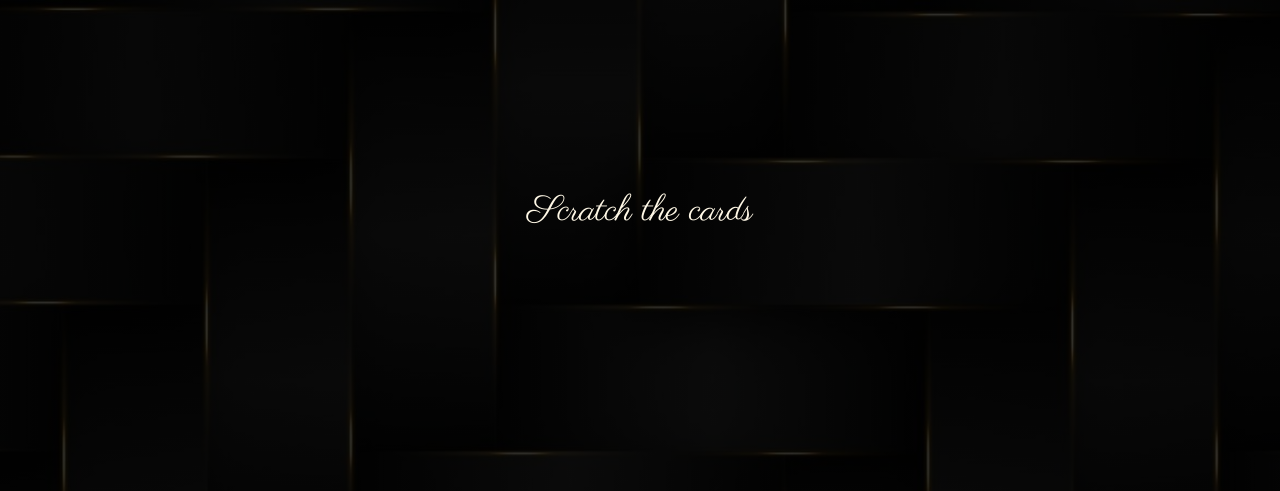
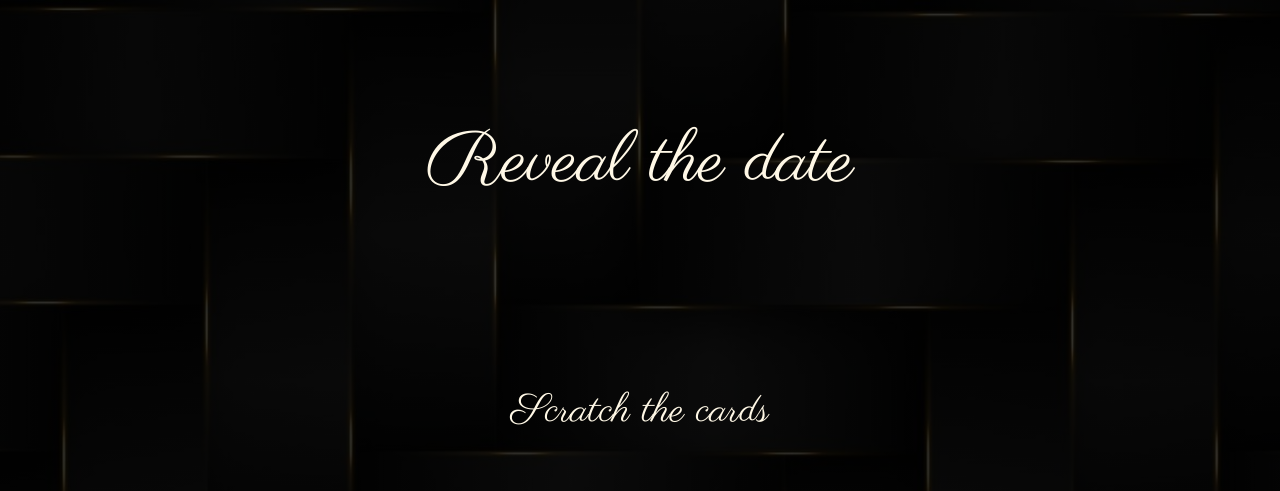
Before and after one commit to FabriceTroubadour/wedding-announcement, a React (Vite) app: page / in a window 1280 px wide. Shown: the part 800-1291 px from the top of the page. Built offline with nearby package versions, Linux system fonts and the light colour scheme.

Commit message:
feat: update scratch card headings and enhance styling

```diff
--- a/src/App.scss
+++ b/src/App.scss
@@ -68,7 +68,17 @@ p, h1, h2 {
     margin: 0;
     color: #fff8e6;
     font-family: 'Parisienne', cursive;
-    font-size: 36px;
+    font-size: 72px;
+    font-weight: 400;
+    line-height: 1.1;
+  }
+
+  .scratch-card-heading-small {
+    grid-column: 1 / -1;
+    margin: -30px 0 0;
+    color: #fff8e6;
+    font-family: 'Parisienne', cursive;
+    font-size: 40px;
     font-weight: 400;
     line-height: 1.1;
   }
@@ -85,8 +95,8 @@ p, h1, h2 {
 
   .scratch-card-widget {
     max-width: 100%;
+    box-shadow: 0 0 14px rgba(255, 255, 255, 0.35);
   }
-
 }
 
 .invitation-section {
@@ -136,7 +146,16 @@ p, h1, h2 {
   .scratch-card-date {
     grid-template-columns: minmax(0, 1fr);
     padding: 24px;
-    gap: 24px;
+
+      gap: 18px;
+
+      .scratch-card-heading {
+        font-size: 40px;
+      }
+
+      .scratch-card-heading-small {
+        margin-top: -8px;
+      }
   }
 }
 
--- a/src/components/scratchCard/ScratchCardWidget.tsx
+++ b/src/components/scratchCard/ScratchCardWidget.tsx
@@ -11,7 +11,11 @@ const ScratchCardWidget: React.FC<{ content: React.ReactNode, onComplete?: () =>
   const availableWidth = isWideLayout
     ? (windowWidth - 128) / 3
     : windowWidth - 48
-  const cardWidth = Math.max(1, Math.min(MAX_CARD_WIDTH, availableWidth))
+  const responsiveScale = isWideLayout ? 1 : 0.95
+  const cardWidth = Math.max(
+    1,
+    Math.min(MAX_CARD_WIDTH, availableWidth * responsiveScale),
+  )
   const cardHeight = Math.round(cardWidth / LANDSCAPE_CARD_ASPECT_RATIO)
 
   return (
--- a/src/modules/scratchCards/ScratchCards.tsx
+++ b/src/modules/scratchCards/ScratchCards.tsx
@@ -36,7 +36,8 @@ const ScratchCards = () => {
           exit={{ opacity: 0 }}
           transition={transition}
         >
-          <h2 className="scratch-card-heading">Scratch the cards</h2>
+          <h2 className="scratch-card-heading">Reveal the date</h2>
+          <h3 className="scratch-card-heading-small">Scratch the cards</h3>
           <ScrollReveal
             childComponent={
               <div>
```
